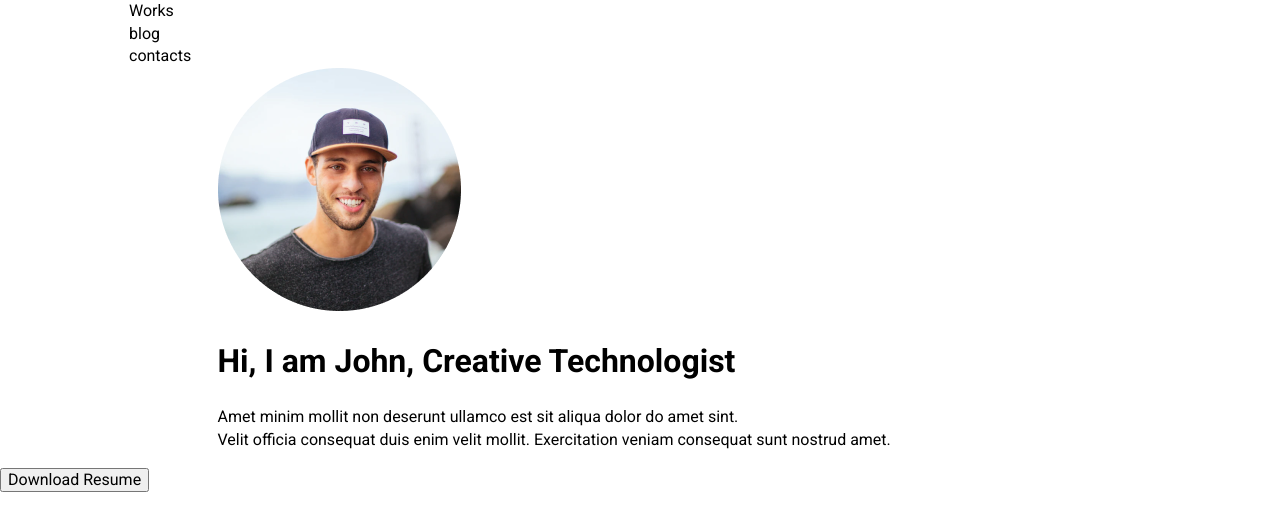
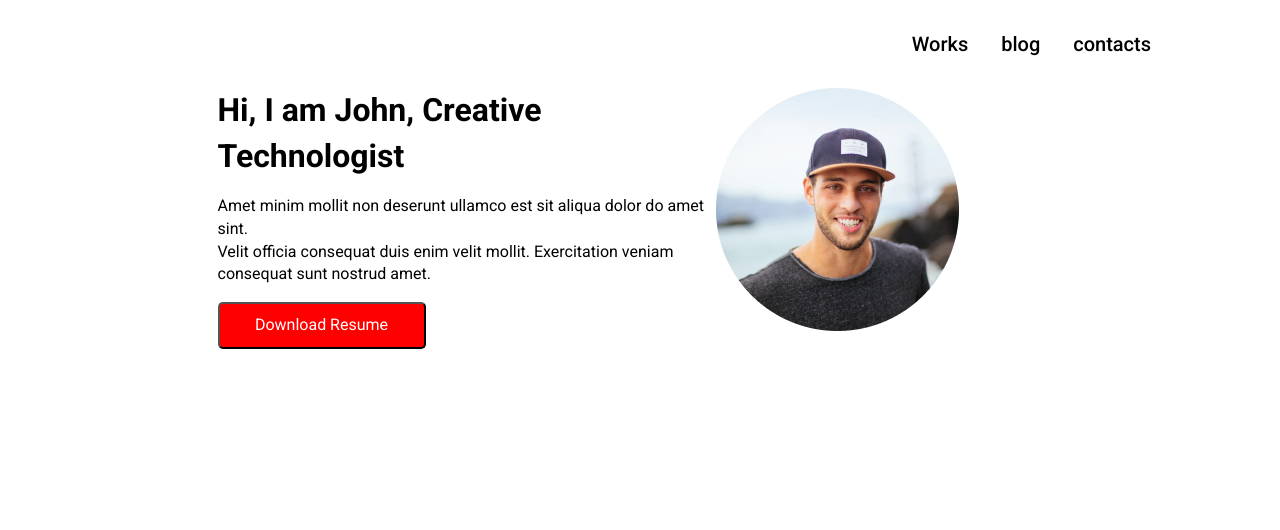
Before and after one commit to ArtemB1/Portfolio, a plain HTML site: page index.html in a window 1280 px wide. Drawn offline with Linux system fonts and the light colour scheme.

Commit message:
Стилизация секции about

```diff
--- a/css/style.css
+++ b/css/style.css
@@ -2,7 +2,8 @@
   box-sizing: border-box;
 }
 
-html, body {
+html,
+body {
   margin: 0;
   padding: 0;
   height: 100%;
@@ -10,12 +11,13 @@ html, body {
 }
 
 body {
-    font-family: 'Roboto', sans-serif;
+  font-family: "Roboto", sans-serif;
   font-size: 16px;
   line-height: 1.42;
 }
 
-ul, li {
+ul,
+li {
   list-style: none;
   padding: 0;
   margin: 0;
@@ -28,7 +30,7 @@ a {
 
 h1,
 h2,
-h3, {
+h3 {
   margin: 0;
 }
 
@@ -38,7 +40,55 @@ h3, {
   padding: 0 5px;
 }
 
+.header {
+  padding-top: 30px;
+  padding-bottom: 30px;
+  font-weight: 500;
+  font-size: 20px;
+}
+
 .header__container {
   max-width: 1032px;
-    justify-content: flex-end
+  display: flex;
+  justify-content: flex-end;
 }
+
+.nav__list {
+  display: flex;
+}
+
+.nav__item {
+  margin-left: 33px;
+}
+
+.about__container {
+  display: flex;
+}
+
+.about__info {
+  width: 59%;
+}
+
+.about__avatar {
+  width: 243px;
+  height: 243px;
+  border-radius: 50%;
+  overflow: hidden;
+}
+
+.about__button {
+  background-color: red;
+  color: white;
+  border-radius: 5px;
+  width: 208px;
+  height: 47px;
+  left: 148px;
+  top: 477px;
+  cursor: pointer;
+}
+
+.about__img {
+    height: 100%;
+    width: 100%;
+    object-fit: cover;
+}
--- a/index.html
+++ b/index.html
@@ -22,13 +22,13 @@
                 <nav class="nav">
                     <ul class="nav__list">
                         <li class="nav__item">
-                            <a href="" class="nav__link">Works</a>
+                            <a href="#" class="nav__link">Works</a>
                         </li>
                         <li class="nav__item">
-                            <a href="" class="nav__link">blog</a>
+                            <a href="#" class="nav__link">blog</a>
                         </li>
                         <li class="nav__item">
-                            <a href="" class="nav__link">contacts</a>
+                            <a href="#" class="nav__link">contacts</a>
                         </li>
                     </ul>
                 </nav>
@@ -36,21 +36,20 @@
         </header>
         <main class="main">
             <section class="about">
-                <div class="container">
-                    <div class="about">
-                        <div class="avatar">
-                            <img src="/img/Ellipse 1.png" alt="" class="avatar__img">
-                        </div>
-                        <div class="info">
-                            <h1 class="about__title">Hi, I am John,
-                                Creative Technologist</h1>
-                            <p class="about__text">Amet minim mollit non deserunt ullamco est sit aliqua dolor do amet
-                                sint. <br> Velit officia consequat duis enim velit mollit. Exercitation veniam consequat sunt
-                                nostrud amet. <br></p>
-                        </div>
+                <div class="container about__container">
+                    <div class="about__info">
+                        <h1 class="about__title">Hi, I am John,
+                            Creative Technologist</h1>
+                        <p class="about__text">Amet minim mollit non deserunt ullamco est sit aliqua dolor do amet
+                            sint. <br> Velit officia consequat duis enim velit mollit. Exercitation veniam consequat
+                            sunt
+                            nostrud amet. <br></p>
+                            <button class="about__button">Download Resume</button>
+                    </div>
+                    <div class="avatar">
+                        <img src="img/Ellipse 1.png" alt="" class="avatar__img">
                     </div>
                 </div>
-                <button class="button">Download Resume</button>
             </section>
         </main>
     </div>
```
Lines whose indentation alone changed are shown as unchanged.
